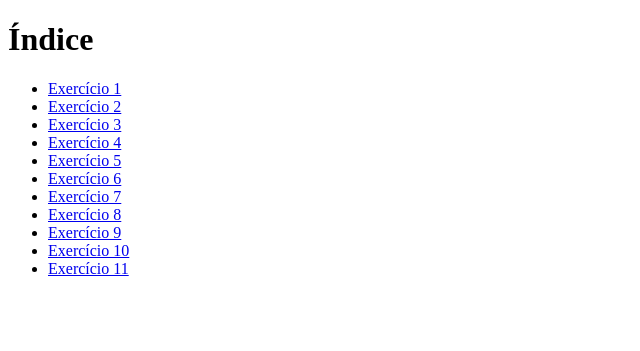
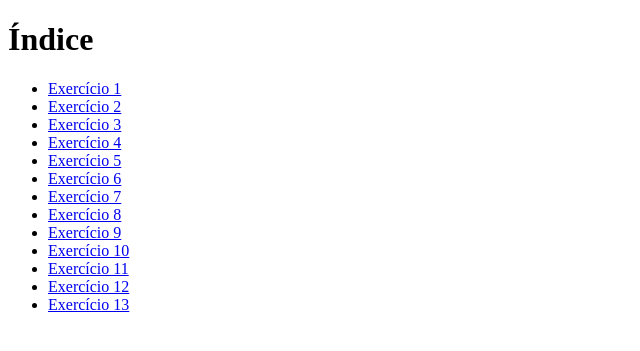
Before and after one commit to lilianns/exerciciosPHP, a PHP site: page / in a window 1280 px wide. Shown: the top 351 px of the page, without its empty margins (0-640 px from the left). Run offline with PHP 8.4, Linux system fonts and the light colour scheme.

Commit message:
Arrumando indice

```diff
--- a/index.php
+++ b/index.php
@@ -17,6 +17,8 @@
 			<li><a href="/Exercicio9/form.html">Exercício 9</a></li>
 			<li><a href="/Exercicio10/form.html">Exercício 10</a></li>
 			<li><a href="/Exercicio11/form.php">Exercício 11</a></li>
+			<li><a href="/Exercicio12/form.html">Exercício 12</a></li>
+			<li><a href="/Exercicio13/form.html">Exercício 13</a></li>
 		</ul>
 	</body>
 </html>
```
